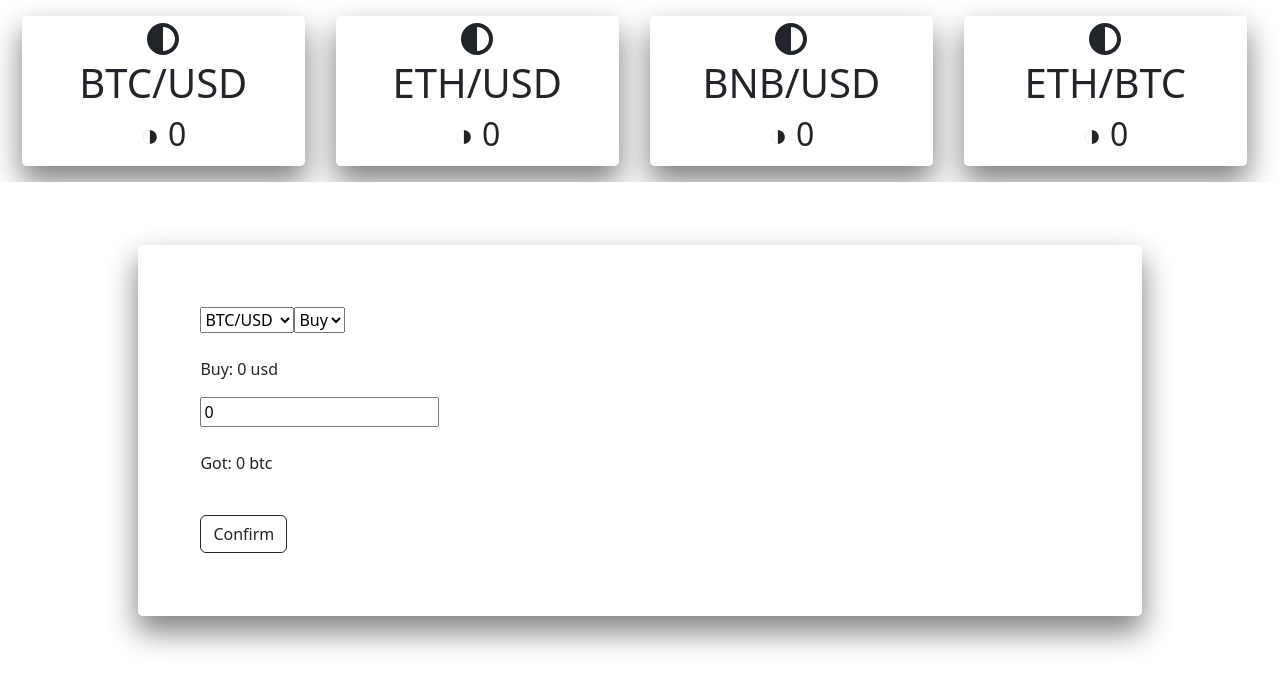
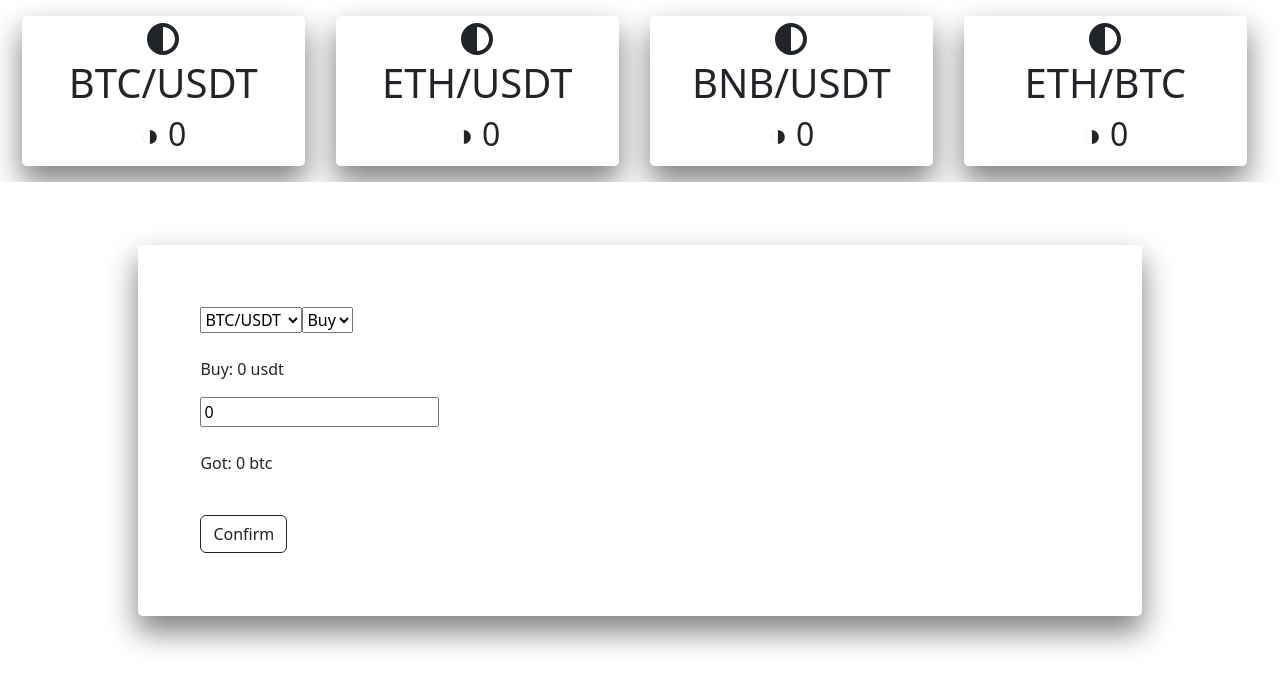
Before and after one commit to SKE-Survivors/trading-sandbox, a Vue app: page / in a window 1280 px wide. Shown: the top 690 px of the page. Built offline with nearby package versions, Linux system fonts and the light colour scheme; no server answers; data requests are answered from the project's data file.

Commit message:
refactor(Transactor): currency name 'usdt'

```diff
--- a/src/components/Transactor.vue
+++ b/src/components/Transactor.vue
@@ -1,11 +1,13 @@
 <script>
-import axios from 'axios';
-import { UserController } from '../server/controller/user.controller';
+import axios from "axios";
 
-let userController = new UserController("config")
+// todo: use APIs instead
+import { UserController } from "../server/controller/user.controller";
 
-const user = await userController.getUserData(9281)
-const balance = await userController.getBalance(9281)
+let userController = new UserController("config");
+
+const user = await userController.getUserData(9281);
+const balance = await userController.getBalance(9281);
 
 export default {
   data() {
@@ -16,118 +18,177 @@ export default {
       user: userController,
       transactionFlag: "Buy",
       transaction: {
-                currency: "btc-usd",
+        currency: "btc-usdt",
         // cuurency to paid
         quoteAsset: 0,
         // currency that will get
-                baseAsset: 0
-            }
+        baseAsset: 0,
+      },
+    };
+  },
+  methods: {
+    resetAsset() {
+      this.transaction.quoteAsset = 0;
+      this.transaction.baseAsset = 0;
+    },
+    async rateDeterminer(currency) {
+      const url = "https://api.binance.com/api/v3/ticker/24hr?symbol=";
+      const res = await axios.get(
+        url + currency.replace("-", "").toUpperCase()
+      );
+      return res["data"]["lastPrice"];
+    },
+    async PreviewCoin(flag, currency, quoteAsset) {
+      console.log(flag + " " + currency + " for " + quoteAsset);
+      const rate = await this.rateDeterminer(currency);
+      if (flag == "Buy") {
+        this.transaction.baseAsset = (quoteAsset / Number(rate)).toFixed(5);
+      } else if (flag == "Sell") {
+        this.transaction.baseAsset = (quoteAsset * Number(rate)).toFixed(5);
       }
     },
-    props: [
-    ],
-    methods: {
-        resetAsset() {
-            this.transaction.quoteAsset = 0
-            this.transaction.baseAsset = 0
-        },
-        async rateDeterminer(currency) {
-            if(currency.includes("usd")) {
-                currency = currency.replace("usd", "usdt")
-            }
-            const url = "https://api.binance.com/api/v3/ticker/24hr?symbol="
-            const res = await axios.get(url + currency.replace("-", "").toUpperCase())
-            return res["data"]["lastPrice"]
-        },
-        async PreviewCoin(flag, currency, quoteAsset) {
-            console.log(flag + " " + currency + " for " + quoteAsset)
-            const rate = await this.rateDeterminer(currency)
-            if (flag == "Buy") {
-                this.transaction.baseAsset = (quoteAsset / Number(rate)).toFixed(5)
-            } else if (flag == "Sell") {
-                this.transaction.baseAsset = (quoteAsset * Number(rate)).toFixed(5)
-            }
-        },
-        async updateTransaction(flag, currency, balance, quoteAsset, baseAsset, quoteCurrency, baseCurrency) {
+    async updateTransaction(
+      flag,
+      currency,
+      balance,
+      quoteAsset,
+      baseAsset,
+      quoteCurrency,
+      baseCurrency
+    ) {
       console.log({
-                    "currency": currency,
-                    "quote": quoteAsset,
-                    "base": baseAsset
-                })
-                await this.user.updateUserBalance(this.userId, quoteCurrency, Number(balance[quoteCurrency]["amount"]) - Number(quoteAsset))
-                await this.user.updateUserBalance(this.userId, baseCurrency, Number(balance[baseCurrency]["amount"]) + Number(baseAsset))
-                await this.user.addUserTransaction(this.userId, flag, currency, Number(quoteAsset), Number(baseAsset))
-                this.balance = await this.user.getBalance(this.userId)
+        currency: currency,
+        quote: quoteAsset,
+        base: baseAsset,
+      });
+      await this.user.updateUserBalance(
+        this.userId,
+        quoteCurrency,
+        Number(balance[quoteCurrency]["amount"]) - Number(quoteAsset)
+      );
+      await this.user.updateUserBalance(
+        this.userId,
+        baseCurrency,
+        Number(balance[baseCurrency]["amount"]) + Number(baseAsset)
+      );
+      await this.user.addUserTransaction(
+        this.userId,
+        flag,
+        currency,
+        Number(quoteAsset),
+        Number(baseAsset)
+      );
+      this.balance = await this.user.getBalance(this.userId);
     },
     async commitTransaction(currency, quoteAsset, baseAsset, flag) {
-            const baseQuoteCurrencies = currency.split("-")
-            const balance = this.balance
+      const baseQuoteCurrencies = currency.split("-");
+      const balance = this.balance;
 
-            let quoteCurrency, baseCurrency
+      let quoteCurrency, baseCurrency;
       if (flag === "Buy") {
-                quoteCurrency = baseQuoteCurrencies[1]
-                baseCurrency = baseQuoteCurrencies[0]
-
+        quoteCurrency = baseQuoteCurrencies[1];
+        baseCurrency = baseQuoteCurrencies[0];
       } else if (flag === "Sell") {
-                quoteCurrency = baseQuoteCurrencies[0]
-                baseCurrency = baseQuoteCurrencies[1]
-
+        quoteCurrency = baseQuoteCurrencies[0];
+        baseCurrency = baseQuoteCurrencies[1];
       }
 
-            this.resetAsset()
+      this.resetAsset();
 
       if (balance[quoteCurrency]["amount"] >= quoteAsset) {
-                this.updateTransaction(flag, currency, balance, quoteAsset, baseAsset, quoteCurrency, baseCurrency)
-            }
-            else {
-                console.log("Not enough funds!!!")
+        this.updateTransaction(
+          flag,
+          currency,
+          balance,
+          quoteAsset,
+          baseAsset,
+          quoteCurrency,
+          baseCurrency
+        );
+      } else {
+        console.log("Not enough funds!!!");
       }
 
-            console.log(await this.user.getBalance(this.userId))
-        }
-    }
+      console.log(await this.user.getBalance(this.userId));
+    },
+  },
+};
+</script>
 
-}
-</script>
 <template>
   <div id="transactor">
     <select required name="transaction.currency" v-model="transaction.currency">
-            <option value="btc-usd">BTC/USD</option>
-            <option value="eth-usd">ETH/USD</option>
-            <option value="bnb-usd">BNB/USD</option>
+      <option value="btc-usdt">BTC/USDT</option>
+      <option value="eth-usdt">ETH/USDT</option>
+      <option value="bnb-usdt">BNB/USDT</option>
       <option value="eth-btc">ETH/BTC</option>
     </select>
-        <select required name="transaction-flag" @change="resetAsset" v-model="transactionFlag">
+    <select
+      required
+      name="transaction-flag"
+      @change="resetAsset"
+      v-model="transactionFlag"
+    >
       <option value="Buy">Buy</option>
       <option value="Sell">Sell</option>
     </select>
-        <br>
-        <br>
-        <p>{{ transactionFlag }}: {{ transaction.quoteAsset }} {{ transactionFlag == "Buy" ?
-                transaction.currency.split("-")[1] : transaction.currency.split("-")[0]
-        }}</p>
-        <input type="number" v-model.number="transaction.quoteAsset"
-            @change="PreviewCoin(this.transactionFlag, this.transaction.currency, this.transaction.quoteAsset)" />
-        <br>
-        <br>
-        <p>Got: {{ transaction.baseAsset }} {{ transactionFlag == "Buy" ? transaction.currency.split("-")[0] :
-                transaction.currency.split("-")[1]
-        }}</p>
-        <br>
-        <button class="btn btn-outline-dark"
-            @click="commitTransaction(this.transaction.currency, this.transaction.quoteAsset, this.transaction.baseAsset, this.transactionFlag)">Confirm</button>
+    <br />
+    <br />
+    <p>
+      {{ transactionFlag }}: {{ transaction.quoteAsset }}
+      {{
+        transactionFlag == "Buy"
+          ? transaction.currency.split("-")[1]
+          : transaction.currency.split("-")[0]
+      }}
+    </p>
+    <input
+      type="number"
+      v-model.number="transaction.quoteAsset"
+      @change="
+        PreviewCoin(
+          this.transactionFlag,
+          this.transaction.currency,
+          this.transaction.quoteAsset
+        )
+      "
+    />
+    <br />
+    <br />
+    <p>
+      Got: {{ transaction.baseAsset }}
+      {{
+        transactionFlag == "Buy"
+          ? transaction.currency.split("-")[0]
+          : transaction.currency.split("-")[1]
+      }}
+    </p>
+    <br />
+    <button
+      class="btn btn-outline-dark"
+      @click="
+        commitTransaction(
+          this.transaction.currency,
+          this.transaction.quoteAsset,
+          this.transaction.baseAsset,
+          this.transactionFlag
+        )
+      "
+    >
+      Confirm
+    </button>
   </div>
+</template>
 
-</template>
 <style>
 #transactor {
-    background: #DFC2F2;
+  background: #dfc2f2;
   background-image: linear-gradient(to right, #ffffb3, #ffe6e6);
   background-attachment: fixed;
   background-size: cover;
 
   box-shadow: 0 15px 30px 1px grey;
-    background: rgba(255, 255, 255, 0.90);
+  background: rgba(255, 255, 255, 0.9);
   border-radius: 5px;
   overflow: hidden;
   margin: 5% auto 5% auto;
--- a/src/database/db.json
+++ b/src/database/db.json
@@ -6,9 +6,9 @@
       "email": "user.taco@email.com",
       "password": "this is totally encrpted password",
       "balance": {
-        "usd": {
+        "usdt": {
           "amount": 16941.42,
-          "name": "USD"
+          "name": "USDT"
         },
         "btc": {
           "amount": 1.59033,
@@ -33,8 +33,8 @@
       "type": "limit",
       "order": "finished",
       "status": "buy",
-      "symbol": "btc-usd",
-      "quote_currency": "usd",
+      "symbol": "btc-usdt",
+      "quote_currency": "usdt",
       "quote_asset": 0,
       "base_currency": "btc",
       "base_asset": 0
@@ -46,10 +46,10 @@
       "type": "market",
       "order": "finished",
       "status": "Sell",
-      "symbol": "btc-usd",
+      "symbol": "btc-usdt",
       "quote_currency": "btc",
       "quote_asset": 1,
-      "base_currency": "usd",
+      "base_currency": "usdt",
       "base_asset": 16941.42
     },
     {
@@ -59,17 +59,17 @@
       "type": "market",
       "order": "finished",
       "status": "Buy",
-      "symbol": "btc-usd",
-      "quote_currency": "usd",
+      "symbol": "btc-usdt",
+      "quote_currency": "usdt",
       "quote_asset": 10000,
       "base_currency": "btc",
       "base_asset": 0.59033
     }
   ],
   "pairs": [
-    "btc-usd",
-    "eth-usd",
-    "bnb-usd",
+    "btc-usdt",
+    "eth-usdt",
+    "bnb-usdt",
     "eth-btc"
   ]
 }
--- a/src/server/model/user.js
+++ b/src/server/model/user.js
@@ -2,7 +2,7 @@ export class User {
   constructor(username) {
     this.username = username
     this.balance = {
-      usd: {
+      usdt: {
         amount: 10000,
       },
       btc: {
@@ -15,7 +15,7 @@ export class User {
     this.transactions = [
       {
         transaction: "buy",
-        currency: "btc-usd",
+        currency: "btc-usdt",
         // cuurency to paid
         quoteAsset: 0,
         // currency that will get
```
Lines whose indentation alone changed are shown as unchanged.
